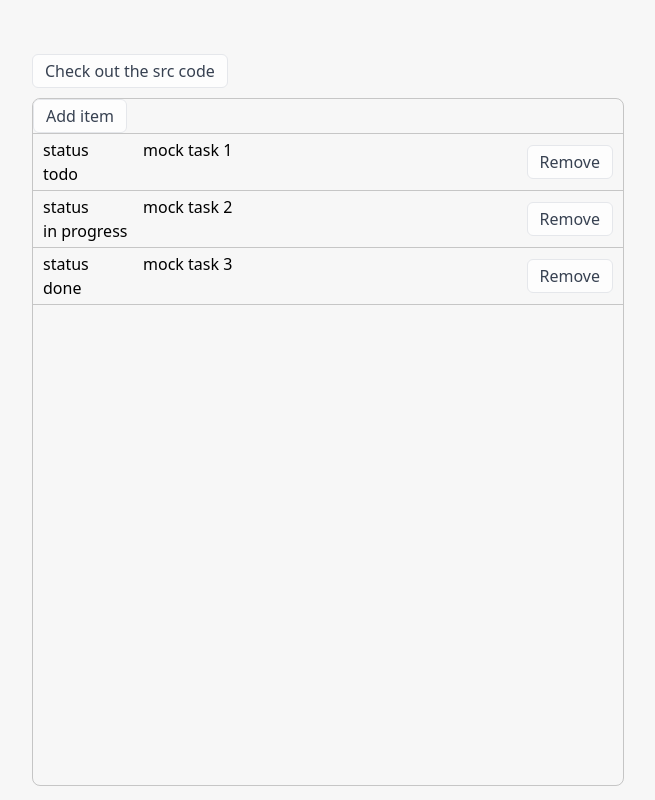
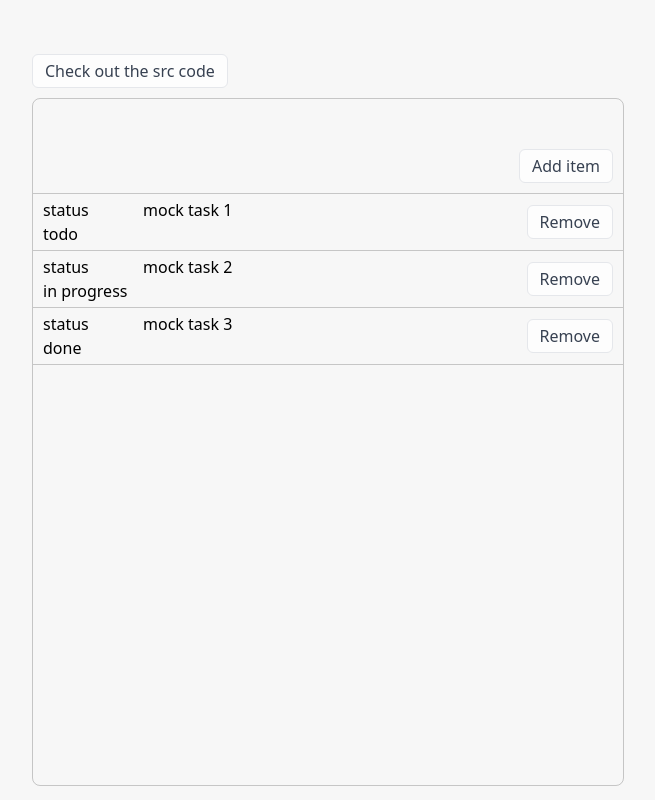
Before and after one commit to H36615/todo-ls-frontend, a React (Create React App) app: page / in a window 1280 px wide. Shown: the whole page, without its empty margins (312-967 px from the left). Built offline with nearby package versions, Linux system fonts and the light colour scheme.

Commit message:
Fix todo list layout

```diff
--- a/src/features/TodoList/TodoList.css
+++ b/src/features/TodoList/TodoList.css
@@ -1,5 +1,10 @@
 
 .TodoList {
-	display: "flex";
-	flex-direction: "column";
+	margin: 40px 0 10px;
 }
+
+.add-item-button-div {
+	display: flex;
+	justify-content: flex-end;
+	padding: 10px;
+}
--- a/src/features/TodoList/TodoList.tsx
+++ b/src/features/TodoList/TodoList.tsx
@@ -30,7 +30,9 @@ export default function TodoList(): JSX.Element {
 
 	return (
 		<div className="TodoList">
-			<Button onClick={() => { addItem(); }}>Add item</Button>
+			<div className="add-item-button-div">
+				<Button onClick={() => { addItem(); }}>Add item</Button>
+			</div>
 
 			<div className="border-t border-b border-black border-opacity-20
 				divide-y divide-black divide-opacity-20">
```
